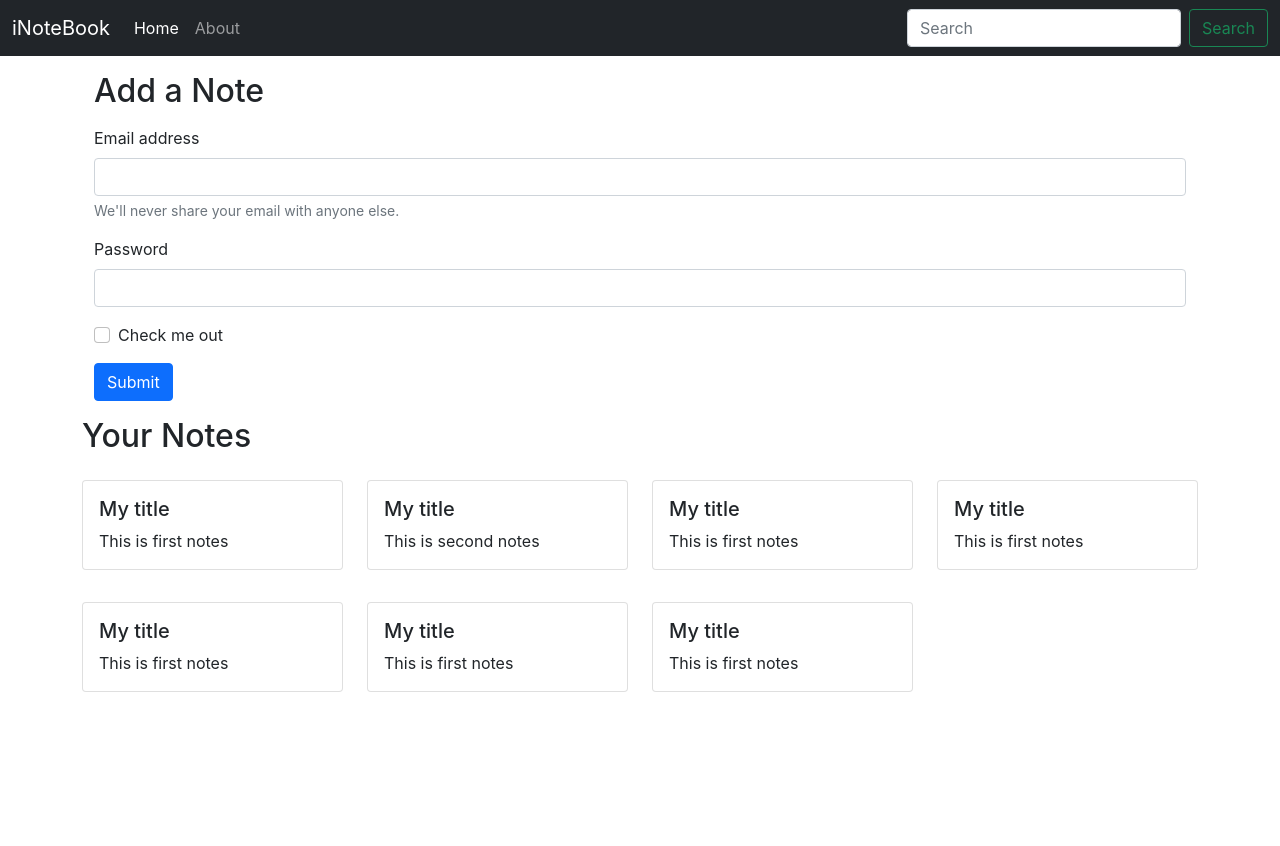
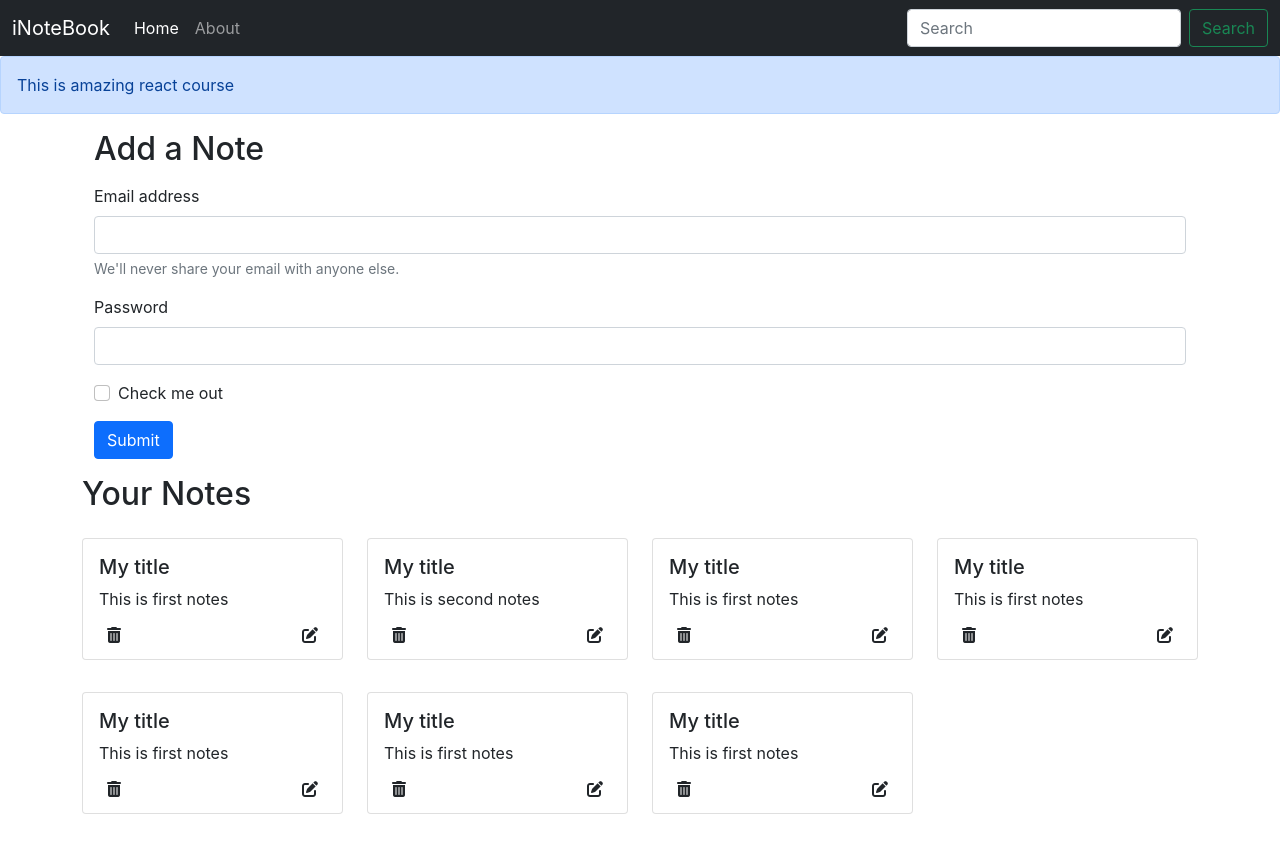
Before and after one commit to Shidhu348/NoteBook-React-Dummy-Project, a React (Create React App) app: page / in a window 1280 px wide. Before the commit the page ends 800 px from the top, so only its background shows below. Built offline with nearby package versions, Linux system fonts and the light colour scheme.

Commit message:
Icons added and updated

```diff
--- a/public/index.html
+++ b/public/index.html
@@ -20,7 +20,7 @@
 <body>
   <noscript>You need to enable JavaScript to run this app.</noscript>
   <div id="root"></div>
-
+  <script src="https://kit.fontawesome.com/5a2c56d34f.js" crossorigin="anonymous"></script>
   <!-- Option 1: Bootstrap Bundle with Popper -->
   <script src="https://cdn.jsdelivr.net/npm/bootstrap@5.1.3/dist/js/bootstrap.bundle.min.js"
     integrity="sha384-ka7Sk0Gln4gmtz2MlQnikT1wXgYsOg+OMhuP+IlRH9sENBO0LRn5q+8nbTov4+1p"
--- a/src/App.js
+++ b/src/App.js
@@ -8,6 +8,7 @@
 import About from './components/About';
 import NoteState from './context/notes/NoteState';
 import Home from './components/Home'
+import Alert from './components/Alert';
 
 function App() {
   return (
@@ -15,6 +16,7 @@
       <NoteState>
         <Router>
           <Navbar />
+          <Alert message="This is amazing react course" />
           <div className="container">
             <Routes>
               <Route exact path="/" element={<Home />} />
--- /dev/null
+++ b/src/components/Alert.js
@@ -0,0 +1,13 @@
+import React from 'react'
+
+const Alert = (props) => {
+    return (
+        <div>
+            <div className="alert alert-primary" role="alert">
+                {props.message}
+            </div>
+        </div>
+    )
+}
+
+export default Alert
--- a/src/components/Noteitem.js
+++ b/src/components/Noteitem.js
@@ -9,6 +9,10 @@
                 <div className="card-body">
                     <h5 className="card-title">{note.title}</h5>
                     <p className="card-text">{note.description}</p>
+                    <div className="d-flex justify-content-between">
+                        <i className="fa-solid mx-2 fa-trash-can"></i>
+                        <i className="fa-solid mx-2 fa-pen-to-square"></i>
+                    </div>
                 </div>
             </div>
         </div>
--- a/src/components/Notes.js
+++ b/src/components/Notes.js
@@ -10,7 +10,7 @@
         <div className="row my-3">
             <h2>Your Notes</h2>
             {notes.map((note) => {
-                return <Noteitem note={note} />;
+                return <Noteitem key={note._id} note={note} />;
             })}
         </div>
     )
--- a/src/context/notes/NoteState.js
+++ b/src/context/notes/NoteState.js
@@ -49,7 +49,7 @@
             "__v": 0
         },
         {
-            "_id": "6246ace517c7bd957f02b7d0",
+            "_id": "6246ace517c7bd957f02b7d3",
             "user": "6246888bfe1bb1422abe858e",
             "title": "My title",
             "description": "This is first notes",
@@ -58,7 +58,7 @@
             "__v": 0
         },
         {
-            "_id": "6246ace517c7bd957f02b7d2",
+            "_id": "6246ace517c7bd957f02b7d4",
             "user": "6246888bfe1bb1422abe858e",
             "title": "My title",
             "description": "This is first notes",
--- a/src/index.css
+++ b/src/index.css
@@ -11,3 +11,7 @@
   font-family: source-code-pro, Menlo, Monaco, Consolas, 'Courier New',
     monospace;
 }
+
+i{
+  cursor: pointer;
+}
```
